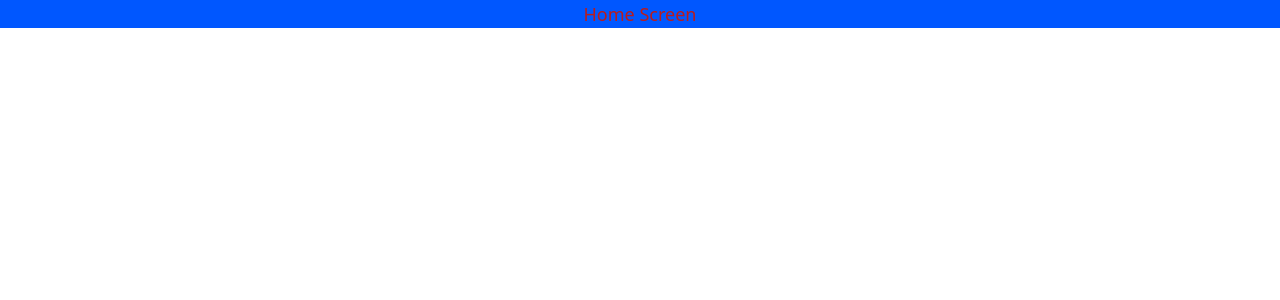
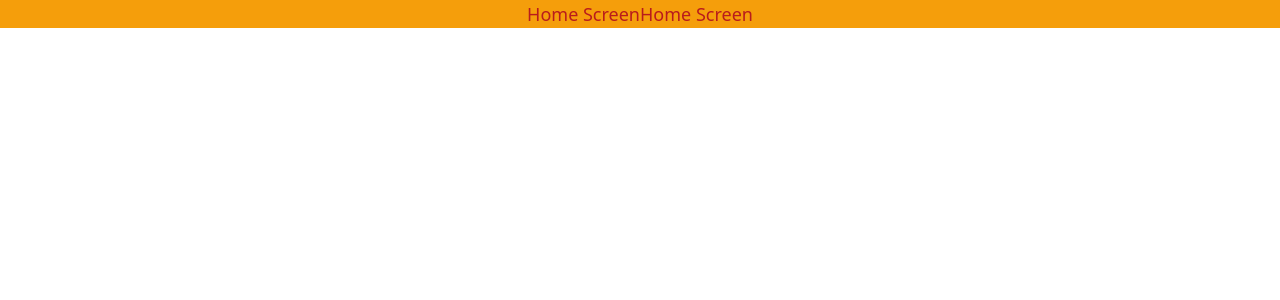
Before and after one commit to ParrotPMA/Parrot, a React (Vite) app in the folder PARROTFRONTEND/: page / in a window 1280 px wide. Shown: the top 300 px of the page. Built offline with nearby package versions, Linux system fonts and the light colour scheme.

Commit message:
wip homescreen

```diff
--- a/PARROTFRONTEND/src/pages/HomeScreen/HomeScreen.tsx
+++ b/PARROTFRONTEND/src/pages/HomeScreen/HomeScreen.tsx
@@ -5,9 +5,10 @@ interface HomeScreenProps {
 
 const HomeScreen: React.FC<HomeScreenProps> = ({ id }) => {
   return (
-    <div className="flex flex-row justify-center items-center bg-blue">
-      <text className="text-lg text-red-700 ">{id}</text>
-    </div>
+      <div className="flex flex-row justify-center items-center bg-blue md:bg-red-500 lg:bg-amber-500">
+          <text className="text-lg text-red-700 ">{id}</text>
+          <text className="text-lg text-red-700 ">{id}</text>
+      </div>
   );
 };
 
```
